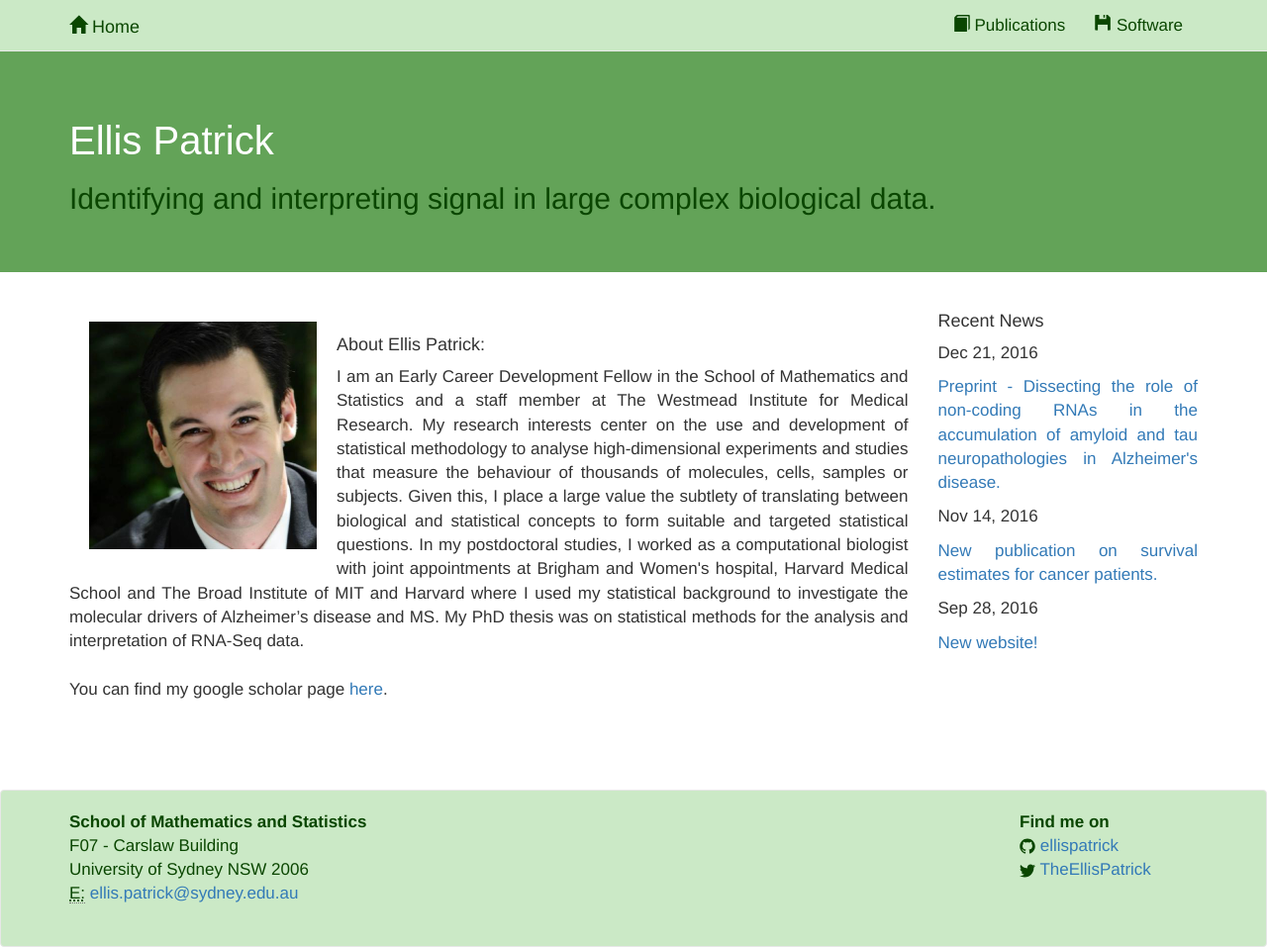
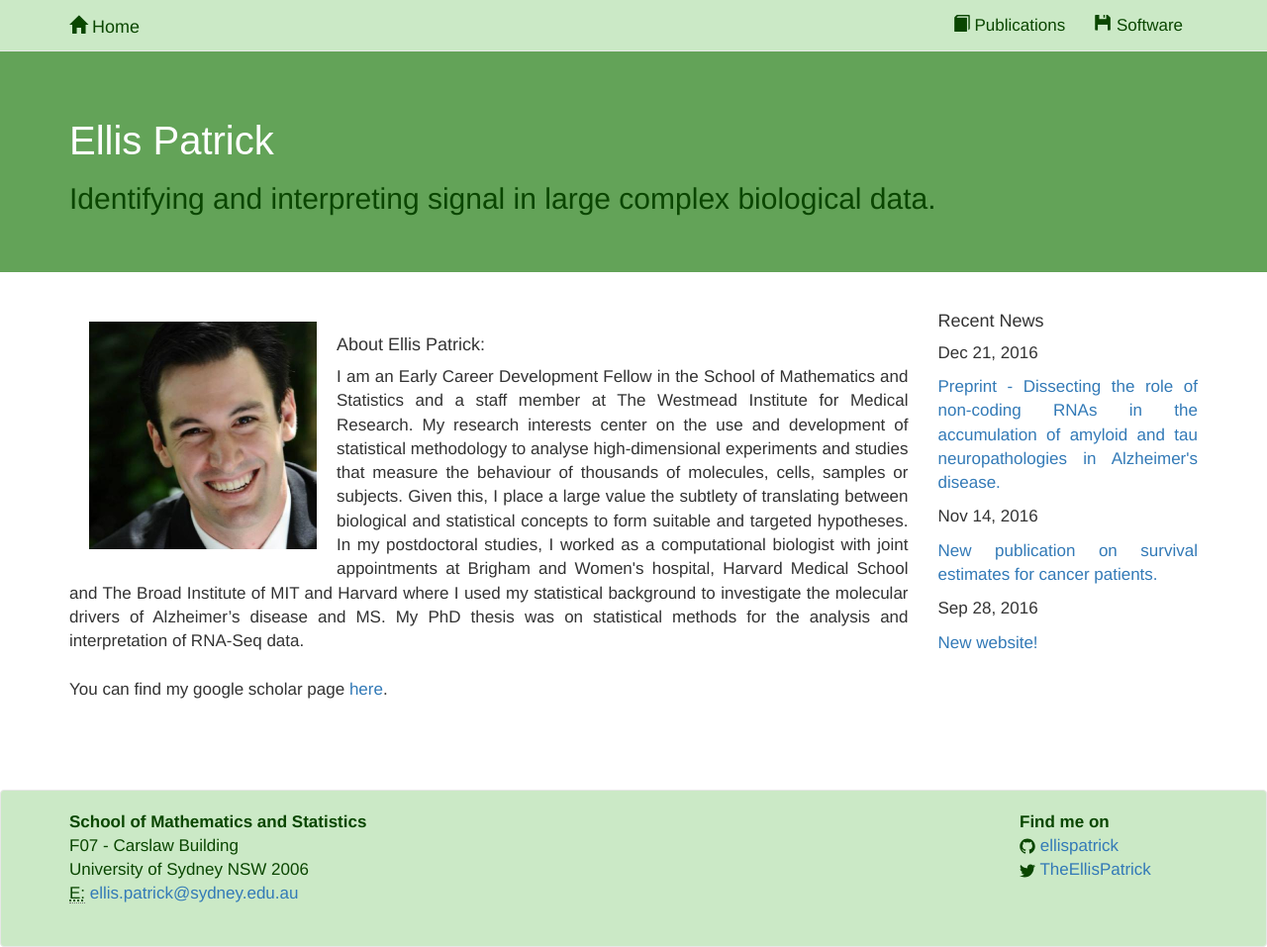
Before and after one commit to ellispatrick/ellispatrick.github.io, a Jekyll site: the page built from index.html, in a window 1280 px wide. Shown: the whole page at 99% size. Built offline with Jekyll 4.4.1, drawn with Linux system fonts in a browser that asks for light colours; nearby versions of some CDN libraries; a style sheet for code colours, icons or effects is not loaded.

Commit message:
hypothesis blurb

```diff
--- a/index.html
+++ b/index.html
@@ -25,7 +25,7 @@ layout: home
 <p>
 I am an Early Career Development Fellow in the School of Mathematics and Statistics and a staff member at The Westmead Institute for Medical Research.
 My research interests center on the use and development of statistical methodology to analyse high-dimensional experiments and studies that measure the behaviour of thousands of molecules, cells, samples or subjects.
-Given this, I place a large value the subtlety of translating between biological and statistical concepts to form suitable and targeted statistical questions.
+Given this, I place a large value the subtlety of translating between biological and statistical concepts to form suitable and targeted hypotheses.
 In my postdoctoral studies, I worked as a computational biologist with joint appointments at Brigham and Women's hospital, Harvard Medical School and The Broad Institute of MIT and Harvard where I used my statistical background to investigate the molecular drivers of Alzheimer’s disease and MS.
 My PhD thesis was on statistical methods for the analysis and interpretation of RNA-Seq data.
 
```
